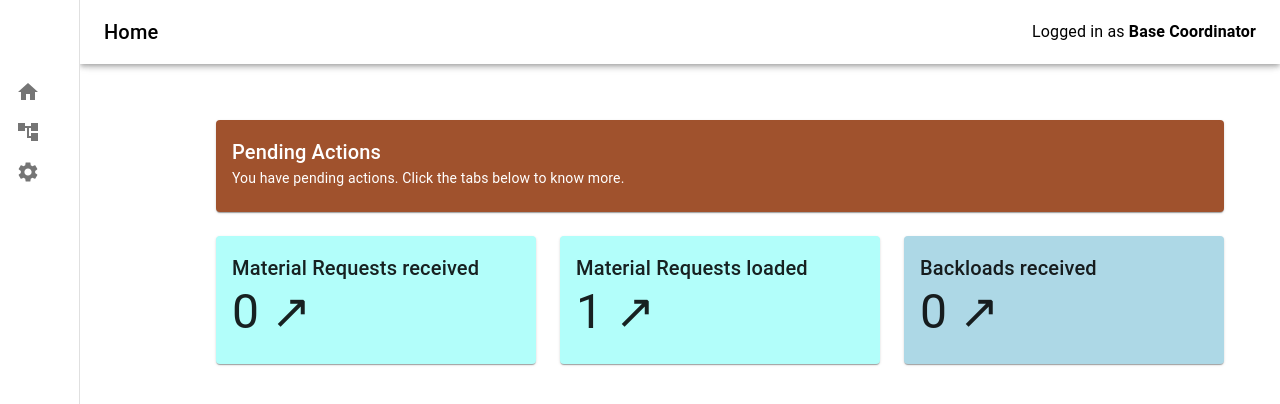
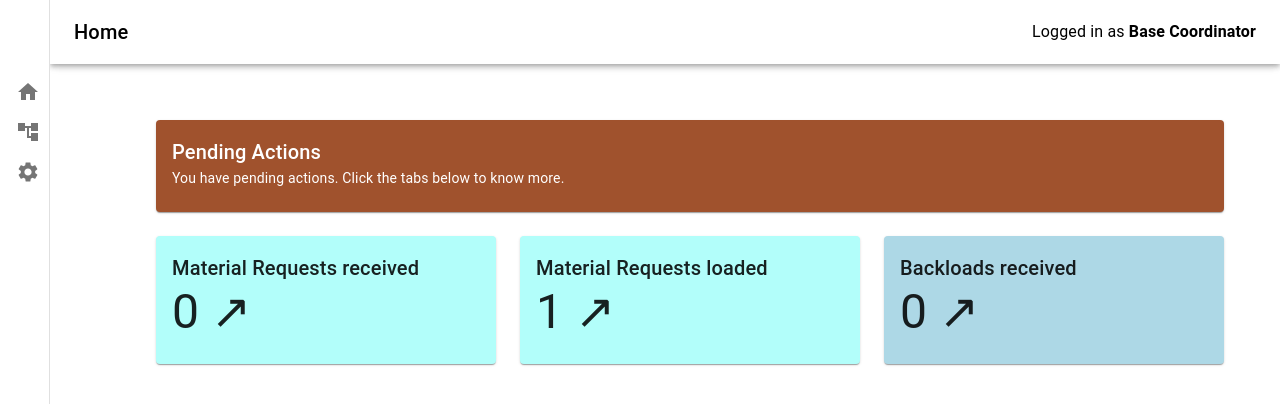
Before and after one commit to Xpverse/Essos, a React (Create React App) app in the folder rig-frontend/: page / in a window 1280 px wide. Shown: the top 404 px of the page. Built offline with nearby package versions, Linux system fonts and the light colour scheme.

Commit message:
adding homepage nav to logo

```diff
--- a/rig-frontend/src/App.js
+++ b/rig-frontend/src/App.js
@@ -14,7 +14,7 @@ import {
 import { Home as HomeIcon, AccountTree as AccountTreeIcon, Settings as SettingsIcon } from '@mui/icons-material';
 
 
-const drawerWidth = 80;
+const drawerWidth = 50;
 
 function AppLayout() {
   const navigate = useNavigate();
@@ -50,9 +50,9 @@ function AppLayout() {
           <List>
             <ListItem button>
               <ListItemIcon>
-                <HomeIcon />
+                <HomeIcon  onClick={()=>navigate("/")}/>
               </ListItemIcon>
-              <ListItemText primary="" />
+              <ListItemText primary=""/>
             </ListItem>
             <ListItem button>
               <ListItemIcon>
```
